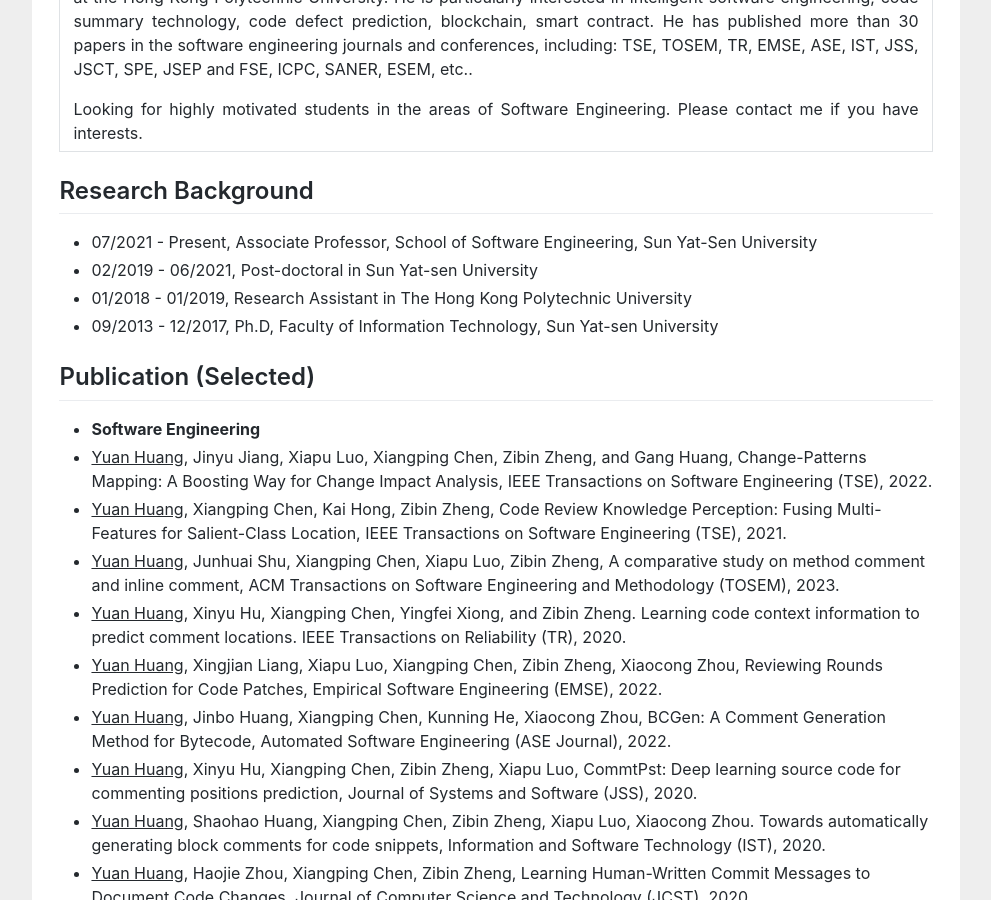
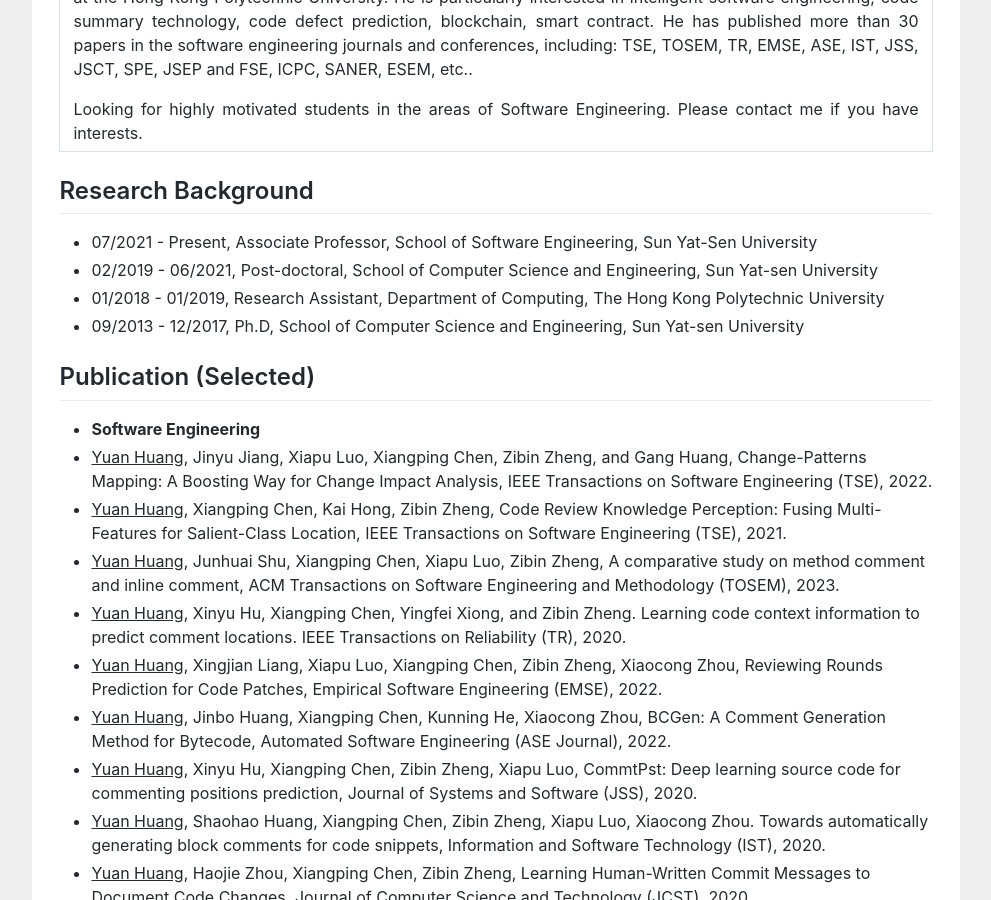
Before and after one commit to huangyuan-hy/huangyuan-hy.github.io, a Jekyll site: the page index.html, which Jekyll copies as it is, in a window 1280 px wide and 900 px high, scrolled down 454 px. Shown: the whole window, without its empty margins (144-1135 px from the left). Built offline with Jekyll 4.4.1, drawn with Linux system fonts in a browser that asks for light colours.

Commit message:
Update index.html

```diff
--- a/index.html
+++ b/index.html
@@ -74,9 +74,9 @@ gtag('config', 'UA-158965281-1');
 				<h2>Research Background</h2>
 					<ul>
 						<li>07/2021 - Present,  Associate Professor, School of Software Engineering, Sun Yat-Sen University</li>
-						<li>02/2019 - 06/2021,  Post-doctoral in Sun Yat-sen University</li>
-						<li>01/2018 - 01/2019,  Research Assistant in The Hong Kong Polytechnic University</li>
-						<li>09/2013 - 12/2017,  Ph.D, Faculty of Information Technology, Sun Yat-sen University</li>
+						<li>02/2019 - 06/2021,  Post-doctoral, School of Computer Science and Engineering, Sun Yat-sen University</li>
+						<li>01/2018 - 01/2019,  Research Assistant, Department of Computing, The Hong Kong Polytechnic University</li>
+						<li>09/2013 - 12/2017,  Ph.D, School of Computer Science and Engineering, Sun Yat-sen University</li>
 					</ul>
 
 
```
